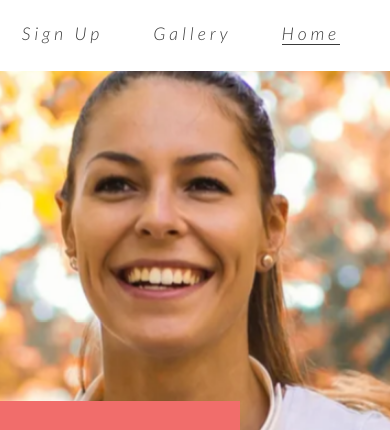
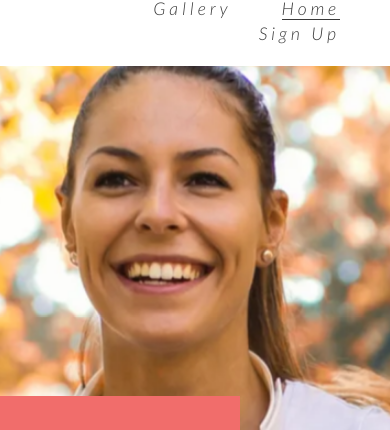
Before and after one commit to CharlesB91/love-running, a plain HTML site: page index.html in a window 390 px wide. Shown: the part 89-519 px from the top of the page. Drawn offline with nearby package versions, Linux system fonts and the light colour scheme.

Commit message:
added responsive design to header under 950px

```diff
--- a/assets/css/styles.css
+++ b/assets/css/styles.css
@@ -279,7 +279,7 @@ footer {
     width: 100%;
 }
 
-/* adding responsive design to club ethos section for any screens below 1200px */
+/* adding responsive design to club ethos section for any screens below 1200px (tablets) */
 @media screen and (max-width: 1200px) {
     #club-ethos {
         width: 65%;
@@ -302,3 +302,14 @@ footer {
         padding: 0;
     }
 }
+
+/* adding responsive design to club header section for any screens below 950px (mobile) */
+@media screen and (max-width: 950px) {
+    #menu {
+        clear: left;
+        float: left;
+        margin-left: 30px;
+        margin-bottom: 20px;
+        line-height: 25px;
+    }
+}
```
